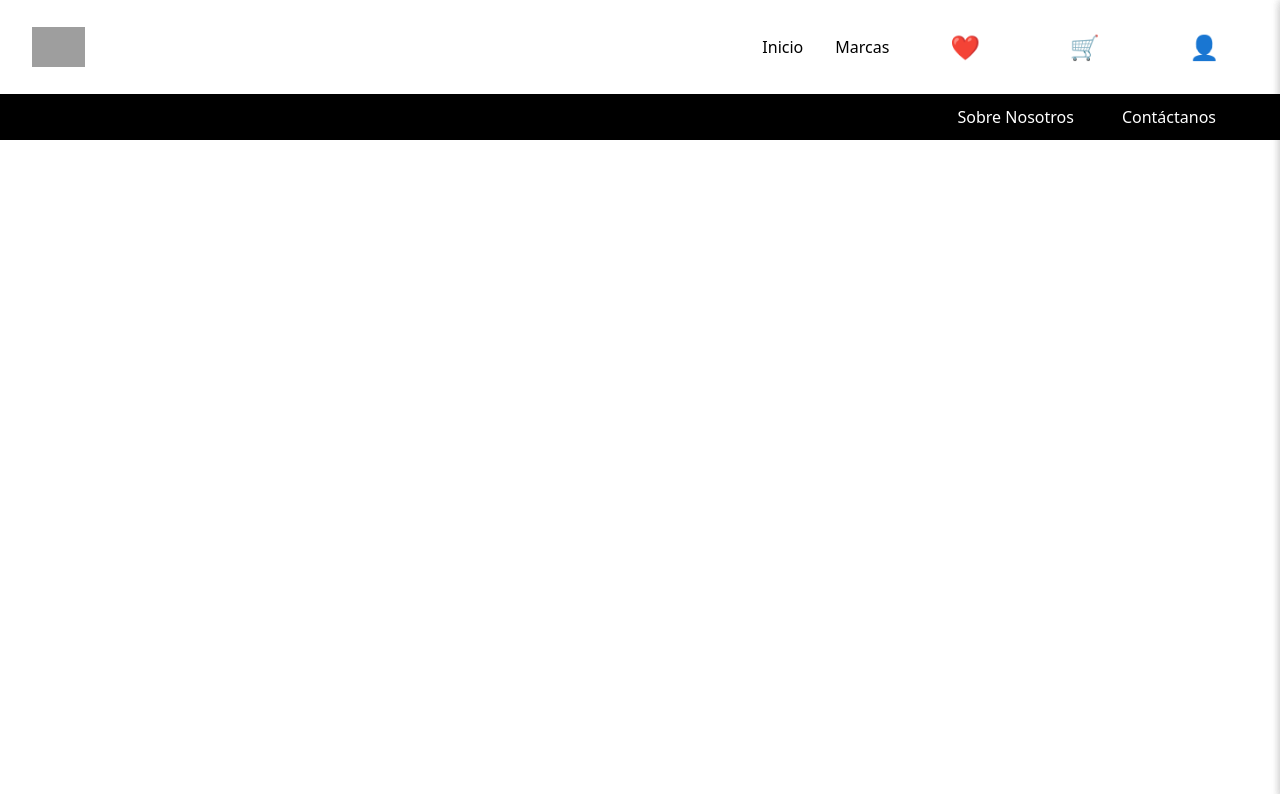
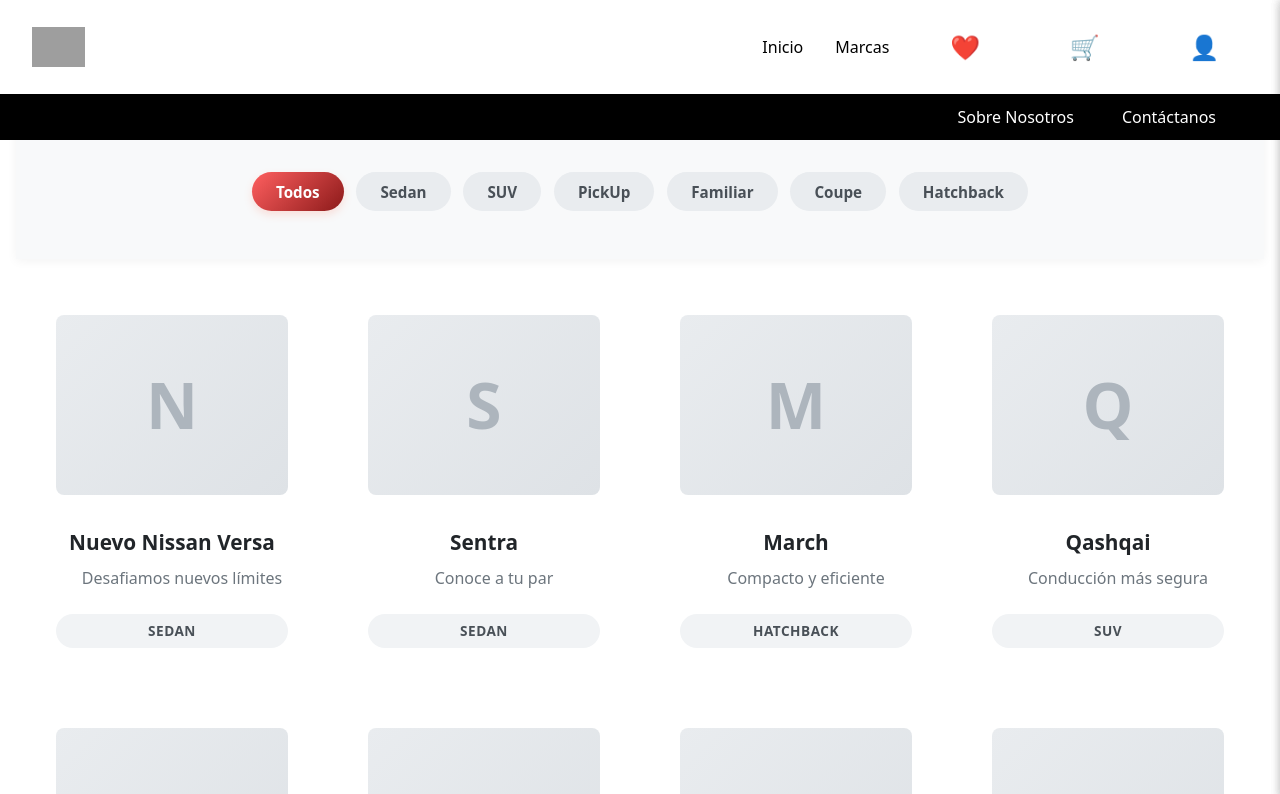
Before and after one commit to FernaandoAriel/TaiexImport, a React (Vite) app in the folder frontend/: page /marcas in a window 1280 px wide. Shown: the top 794 px of the page. Built offline with nearby package versions, Linux system fonts and the light colour scheme; grey boxes are pictures that could not be loaded; a web font is replaced by a local one.

Commit message:
Añadir catalogo SeDan Suv ETC

```diff
--- a/frontend/src/App.jsx
+++ b/frontend/src/App.jsx
@@ -4,6 +4,8 @@ import Sobrenostros from "./pages/sobrenosotros.jsx"
 import Contactanos from "./pages/contactanos.jsx"
 import Navbar from "./components/navbar/navbarCliente.jsx"
 import InicioSesion from "./pages/inicioSesion.jsx"
+import Marcas from "./pages/Marcas.jsx"
+
 
 function App() {
   return (
@@ -14,6 +16,7 @@ function App() {
         <Route path="/sobrenosotros" element={<Sobrenostros />} />
         <Route path="/contactanos" element={<Contactanos />} />
         <Route path="/login" element={<InicioSesion />} />
+        <Route path="/marcas" element={<Marcas />} />
       </Routes>
     </Router>
   );
--- /dev/null
+++ b/frontend/src/components/navbar/css/NavbarCatalogo.css
@@ -0,0 +1,57 @@
+.catalogo-navbar {
+    max-width: 1400px;
+    margin: 0 auto;
+    width: 100%;
+  }
+
+  .categories-container {
+    display: flex;
+    justify-content: center;
+    flex-wrap: wrap;
+    gap: 0.8rem;
+    padding: 2rem 1rem;
+  }
+
+  .category-btn {
+    padding: 0.6rem 1.5rem;
+    border: none;
+    border-radius: 25px;
+    background-color: #e9ecef;
+    color: #495057;
+    font-weight: 600;
+    cursor: pointer;
+    transition: all 0.3s ease;
+    font-size: 0.95rem;
+    white-space: nowrap;
+  }
+
+  .category-btn:hover {
+    background-color: #dee2e6;
+    transform: translateY(-2px);
+  }
+
+  .category-btn.active {
+    background: linear-gradient(135deg, #ff5f5f 0%, #8C1A1A 100%);
+    color: white;
+    box-shadow: 0 4px 8px rgba(255, 126, 95, 0.2);
+  }
+
+  @media (max-width: 768px) {
+    .categories-container {
+        padding-top: 5rem;
+      justify-content: flex-start;
+      overflow-x: auto;
+      padding-bottom: 0.8rem;
+      scrollbar-width: none; /* Firefox */
+    }
+
+    .categories-container::-webkit-scrollbar {
+
+      display: none; /* Chrome/Safari */
+    }
+
+    .category-btn {
+      padding: 0.5rem 1.2rem;
+      font-size: 0.9rem;
+    }
+  }
--- /dev/null
+++ b/frontend/src/components/navbar/navbarCatalogo.jsx
@@ -0,0 +1,26 @@
+import React from 'react';
+import './css/NavbarCatalogo.css'; // Asegúrate de que la ruta sea correcta
+
+const NavbarCatalogo = ({ activeCategory, setActiveCategory }) => {
+  const categories = ['Todos', 'Sedan', 'SUV', 'PickUp', 'Familiar', 'Coupe', 'Hatchback'];
+
+  return (
+    <div className="catalogo-navbar-container">
+      <nav className="catalogo-navbar">
+        <div className="categories-container">
+          {categories.map(category => (
+            <button
+              key={category}
+              className={`category-btn ${activeCategory === category ? 'active' : ''}`}
+              onClick={() => setActiveCategory(category)}
+            >
+              {category}
+            </button>
+          ))}
+        </div>
+      </nav>
+    </div>
+  );
+};
+
+export default NavbarCatalogo;
--- /dev/null
+++ b/frontend/src/pages/Marcas.jsx
@@ -0,0 +1,113 @@
+import React, { useState } from 'react';
+import './css/Marcas.css';
+import NavbarCatalogo from '../components/navbar/NavbarCatalogo';
+
+const Marcas = () => {
+  const [activeCategory, setActiveCategory] = useState('Todos');
+
+  // Base de datos de vehículos con sus categorías
+  const cars = [
+    {
+      id: 1,
+      name: "Nuevo Nissan Versa",
+      description: "Desafiamos nuevos límites",
+      category: "Sedan",
+      image: "https://example.com/versa.jpg"
+    },
+    {
+      id: 2,
+      name: "Sentra",
+      description: "Conoce a tu par",
+      category: "Sedan",
+      image: "https://example.com/sentra.jpg"
+    },
+    {
+      id: 3,
+      name: "March",
+      description: "Compacto y eficiente",
+      category: "Hatchback",
+      image: "https://example.com/march.jpg"
+    },
+    {
+      id: 4,
+      name: "Qashqai",
+      description: "Conducción más segura",
+      category: "SUV",
+      image: "https://example.com/qashqai.jpg"
+    },
+    {
+      id: 5,
+      name: "Pathfinder",
+      description: "Elige quien traza el rumbo",
+      category: "SUV",
+      image: "https://example.com/pathfinder.jpg"
+    },
+    {
+      id: 6,
+      name: "Frontier",
+      description: "Potencia y rendimiento",
+      category: "PickUp",
+      image: "https://example.com/frontier.jpg"
+    },
+    {
+      id: 7,
+      name: "Altima",
+      description: "Elegancia y potencia",
+      category: "Sedan",
+      image: "https://example.com/altima.jpg"
+    },
+    {
+      id: 8,
+      name: "Murano",
+      description: "Lujo y confort",
+      category: "SUV",
+      image: "https://example.com/murano.jpg"
+    }
+  ];
+
+  // Función para filtrar los vehículos
+  const getFilteredCars = () => {
+    if (activeCategory === 'Todos') return cars;
+    return cars.filter(car => car.category === activeCategory);
+  };
+
+  return (
+    <div className="page-container">
+      <div className="content-wrap">
+        <main className="marcas-container">
+          <h1 className="marcas-title">Catálogo Nissan</h1>
+
+          <NavbarCatalogo
+            activeCategory={activeCategory}
+            setActiveCategory={setActiveCategory}
+          />
+
+          <div className="marcas-grid">
+            {getFilteredCars().map(car => (
+              <div key={car.id} className="marca-card">
+                <div className="car-image-placeholder">
+                  <div className="image-replacement">{car.name.charAt(0)}</div>
+                </div>
+                <h3>{car.name}</h3>
+                <p>{car.description}</p>
+                <span className="car-category">{car.category}</span>
+              </div>
+            ))}
+          </div>
+
+          {getFilteredCars().length === 0 && (
+            <div className="no-results">
+              No hay vehículos disponibles en esta categoría.
+            </div>
+          )}
+        </main>
+      </div>
+
+      <footer className="marcas-footer">
+        <p>© {new Date().getFullYear()} Catálogo Nissan - Todos los derechos reservados</p>
+      </footer>
+    </div>
+  );
+};
+
+export default Marcas;
--- /dev/null
+++ b/frontend/src/pages/css/Marcas.css
@@ -0,0 +1,178 @@
+/* Estructura principal */
+.page-container {
+  display: flex;
+  flex-direction: column;
+  min-height: 100vh;
+  background-color: #ffffff;
+}
+
+.content-wrap {
+  flex: 1;
+  padding-bottom: 2rem; /* Espacio para el footer */
+}
+
+.marcas-container {
+  max-width: 1400px;
+  margin: 0 auto;
+  padding: 2rem 1rem;
+  width: 100%;
+}
+
+/* Navbar del catálogo */
+.catalogo-navbar-container {
+  position: sticky;
+  top: 80px; /* Ajusta según la altura de tu navbar principal */
+  z-index: 90;
+  background-color: #f8f9fa;
+  padding: 1rem 0;
+  margin-bottom: 2rem;
+  box-shadow: 0 2px 10px rgba(0, 0, 0, 0.05);
+}
+
+/* Título */
+.marcas-title {
+  font-size: 2.5rem;
+  margin: 0 0 2rem 0;
+  color: #212529;
+  text-align: center;
+  font-weight: 700;
+  padding-top: 1rem;
+}
+
+/* Grid de productos */
+.marcas-grid {
+  display: grid;
+  grid-template-columns: repeat(auto-fill, minmax(280px, 1fr));
+  gap: 2rem;
+  width: 100%;
+  margin: 0 auto;
+  padding: 0 1rem;
+}
+
+/* Tarjetas de producto */
+.marca-card {
+  background: white;
+  border-radius: 12px;
+  overflow: hidden;
+  transition: all 0.3s ease;
+  padding: 1.5rem;
+  text-align: center;
+  height: 100%;
+  display: flex;
+  flex-direction: column;
+}
+
+.marca-card:hover {
+  transform: translateY(-8px);
+  box-shadow: 0 12px 24px rgba(0, 0, 0, 0.12);
+}
+
+.car-image-placeholder {
+  width: 100%;
+  height: 180px;
+  background: linear-gradient(135deg, #e9ecef 0%, #dee2e6 100%);
+  border-radius: 8px;
+  margin-bottom: 1.5rem;
+  display: flex;
+  align-items: center;
+  justify-content: center;
+  overflow: hidden;
+}
+
+.image-replacement {
+  font-size: 4rem;
+  font-weight: bold;
+  color: #adb5bd;
+}
+
+.marca-card h3 {
+  margin: 0.5rem 0;
+  color: #212529;
+  font-size: 1.3rem;
+  flex-grow: 1;
+}
+
+.marca-card p {
+  color: #6c757d;
+  font-size: 1rem;
+  margin-bottom: 1.5rem;
+}
+
+.car-category {
+  display: inline-block;
+  padding: 0.4rem 1rem;
+  background-color: #f1f3f5;
+  border-radius: 20px;
+  font-size: 0.85rem;
+  color: #495057;
+  font-weight: 600;
+  text-transform: uppercase;
+  letter-spacing: 0.5px;
+}
+
+/* Mensaje sin resultados */
+.no-results {
+  text-align: center;
+  padding: 3rem;
+  color: #6c757d;
+  font-size: 1.2rem;
+  width: 100%;
+  grid-column: 1 / -1;
+}
+
+/* Footer */
+.marcas-footer {
+  text-align: center;
+  padding: 1.5rem;
+  color: #6c757d;
+  font-size: 0.9rem;
+  width: 100%;
+  background-color: #e9ecef;
+  margin-top: auto;
+}
+
+/* Responsive */
+@media (max-width: 1200px) {
+  .marcas-container {
+    padding: 1.5rem;
+  }
+
+  .marcas-grid {
+    grid-template-columns: repeat(auto-fill, minmax(240px, 1fr));
+  }
+}
+
+@media (max-width: 768px) {
+  .marcas-title {
+    font-size: 2rem;
+    padding-top: 0.5rem;
+  }
+
+  .marcas-grid {
+    grid-template-columns: repeat(auto-fill, minmax(200px, 1fr));
+    gap: 1.2rem;
+    padding: 0;
+  }
+
+  .marca-card {
+    padding: 1rem;
+  }
+
+  .car-image-placeholder {
+    height: 140px;
+  }
+}
+
+@media (max-width: 480px) {
+  .marcas-title {
+    font-size: 1.8rem;
+  }
+
+  .marcas-grid {
+    grid-template-columns: 1fr;
+  }
+
+  .catalogo-navbar-container {
+    top: 60px; /* Ajusta para móviles */
+  }
+}
```
